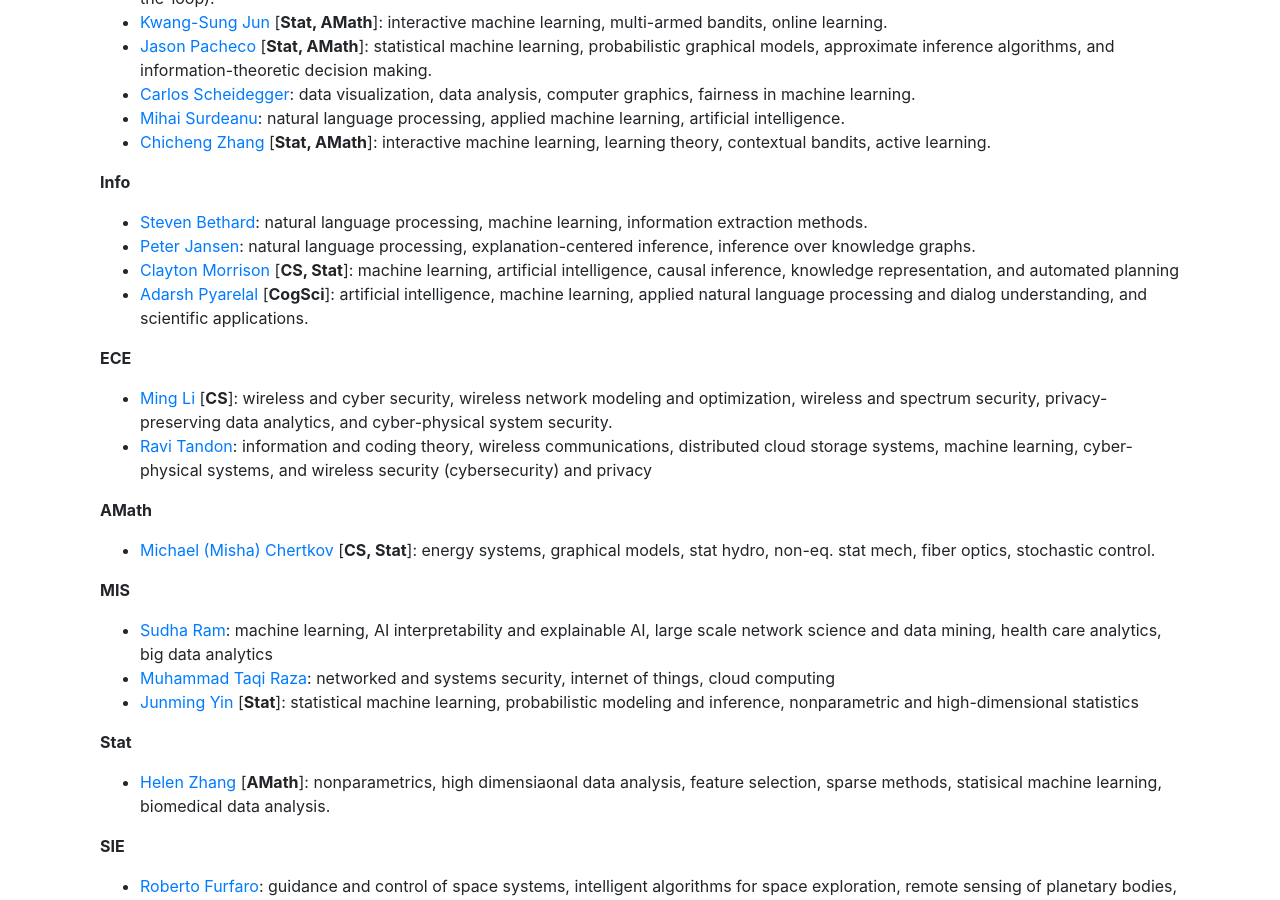
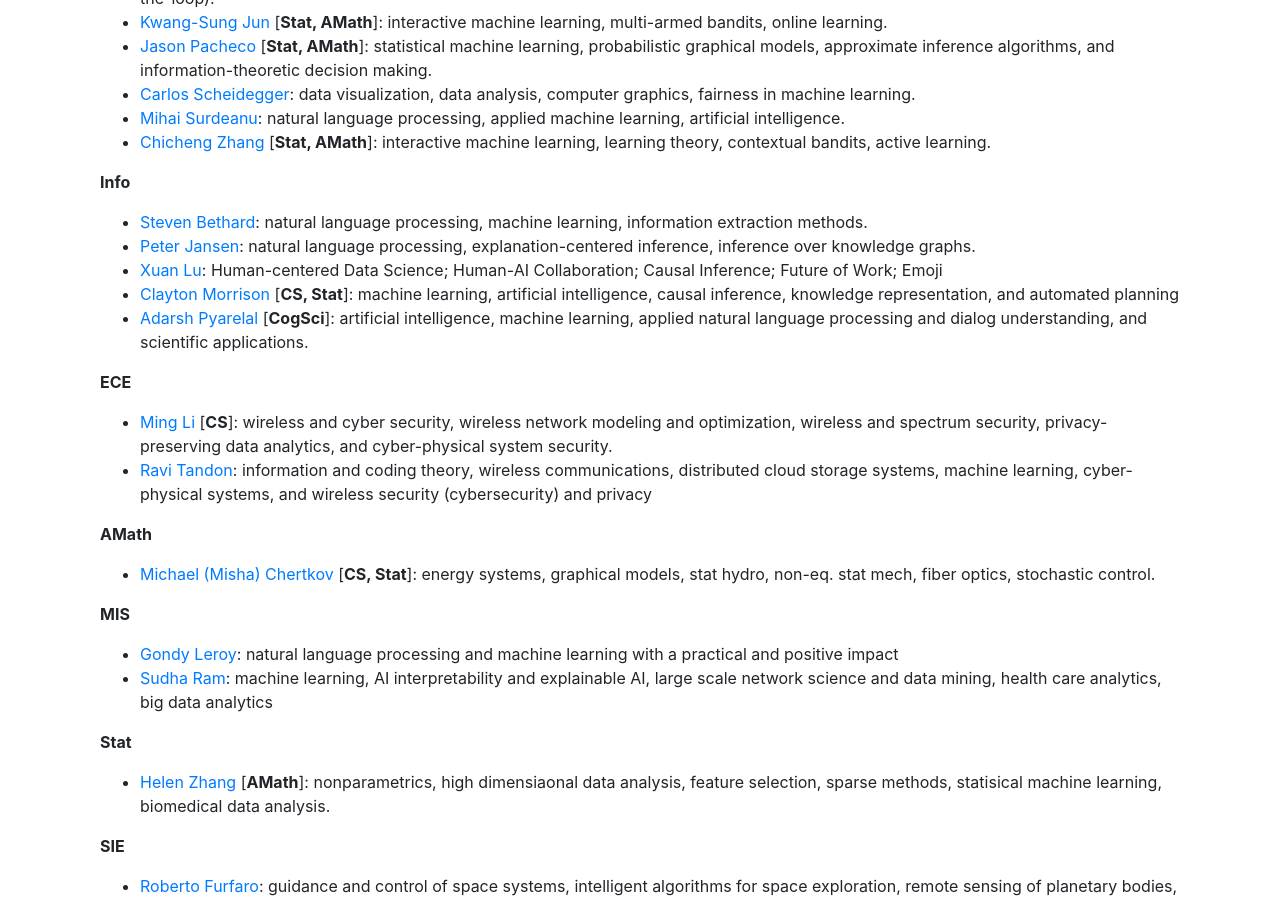
Before and after one commit to hdc-arizona/ml.arizona.edu, a Jekyll site: the page built from index.md, in a window 1280 px wide and 900 px high, scrolled down 419 px. Built offline with Jekyll 4.4.1, drawn with Linux system fonts in a browser that asks for light colours.

Commit message:
gondry, lu

```diff
--- a/index.md
+++ b/index.md
@@ -28,6 +28,7 @@ We indicate the joint affiliation next to each name, which means the ability to
 
  * [Steven Bethard](https://bethard.faculty.arizona.edu): natural language processing, machine learning, information extraction methods.
  * [Peter Jansen](http://www.cognitiveai.org/): natural language processing, explanation-centered inference, inference over knowledge graphs.
+ * [Xuan Lu](https://luxuan09.github.io/): Human-centered Data Science; Human-AI Collaboration; Causal Inference; Future of Work; Emoji
  * [Clayton Morrison](http://w3.sista.arizona.edu/~clayton/) [**CS, Stat**]: machine learning, artificial intelligence, causal inference, knowledge representation, and automated planning
  * [Adarsh Pyarelal](https://adarsh.cc/) [**CogSci**]: artificial intelligence, machine learning, applied natural language processing and dialog understanding, and scientific applications.
 
@@ -43,9 +44,8 @@ We indicate the joint affiliation next to each name, which means the ability to
 
 **MIS**
 
+ * [Gondy Leroy](https://eller.arizona.edu/people/gondy-leroy): natural language processing and machine learning with a practical and positive impact
  * [Sudha Ram](https://eller.arizona.edu/people/sudha-ram): machine learning, AI interpretability and explainable AI, large scale network science and data mining, health care analytics, big data analytics
- * [Muhammad Taqi Raza](https://eller.arizona.edu/people/muhammad-taqi-raza): networked and systems security, internet of things, cloud computing
- * [Junming Yin](http://www.u.arizona.edu/~junmingy/) [**Stat**]: statistical machine learning, probabilistic modeling and inference, nonparametric and high-dimensional statistics
 
 
 **Stat**
```
